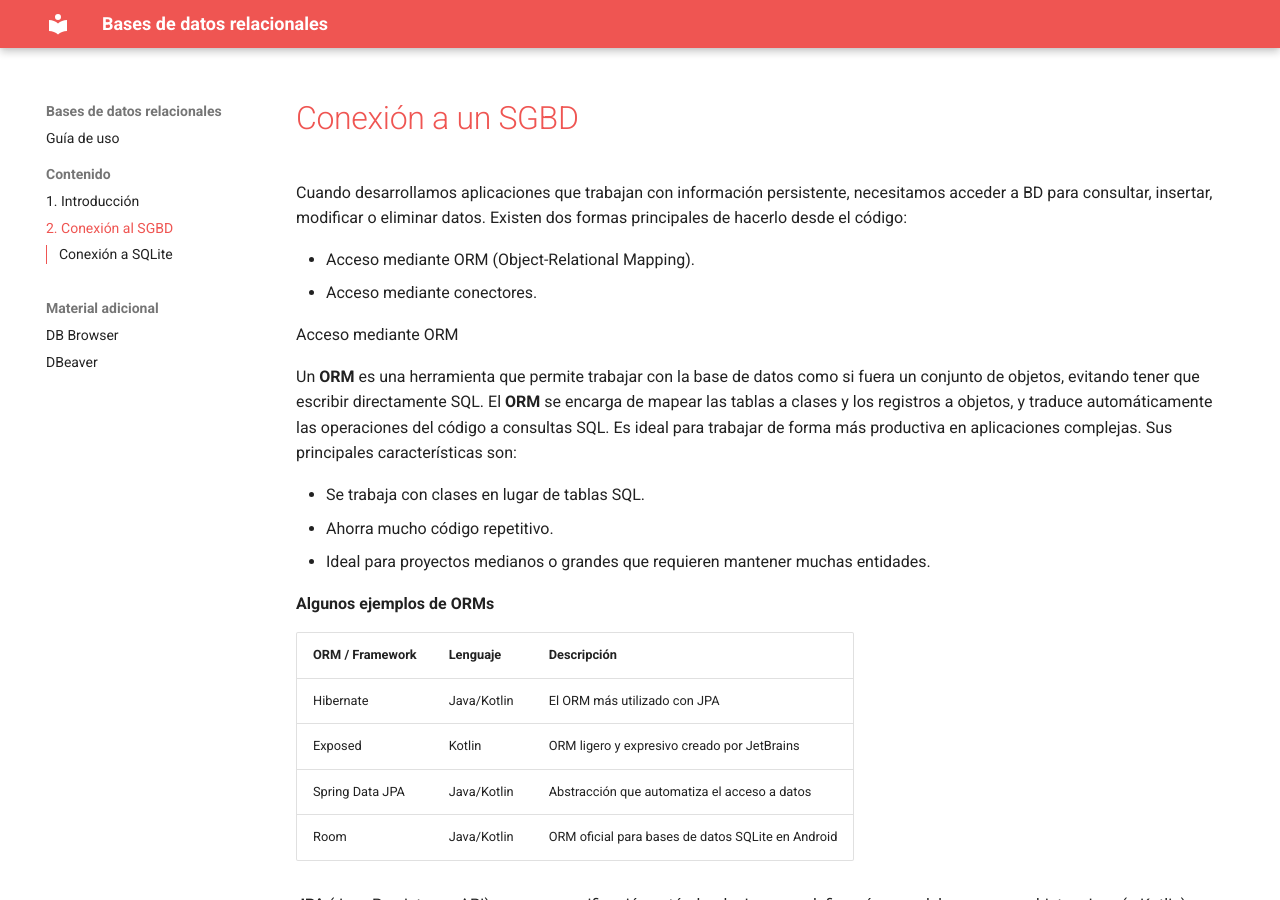
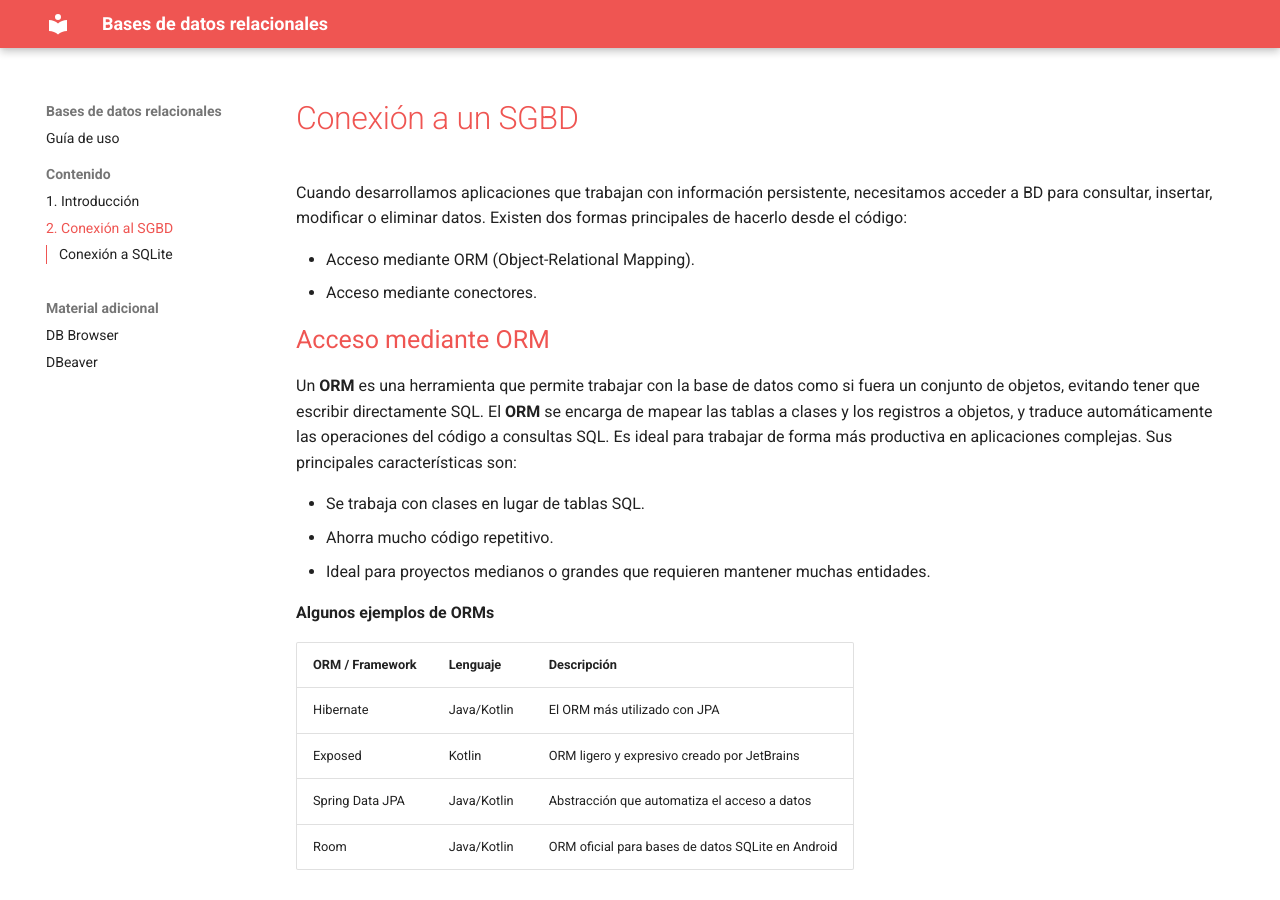
Before and after one commit to bpaterna/AD_BD_REL, an MkDocs documentation site: the page built from docs/2_conexiones.md, in a window 1280 px wide and 900 px high. Built offline with MkDocs 1.6.1 and Material for MkDocs 9.7.7, drawn with Linux system fonts in a browser that asks for light colours.

Commit message:
Update 2_conexiones.md

```diff
--- a/docs/2_conexiones.md
+++ b/docs/2_conexiones.md
@@ -6,7 +6,7 @@ Cuando desarrollamos aplicaciones que trabajan con información persistente, nec
   - Acceso mediante conectores.
 
 
-<span class="subtitulo">Acceso mediante ORM</span>
+<span class="mi_h2">Acceso mediante ORM</span>
 
 Un **ORM** es una herramienta que permite trabajar con la base de datos como si fuera un conjunto de objetos, evitando tener que escribir directamente SQL. El **ORM** se encarga de mapear las tablas a clases y los registros a objetos, y traduce automáticamente las operaciones del código a consultas SQL. Es ideal para trabajar de forma más productiva en aplicaciones complejas. Sus principales características son:
 
@@ -26,7 +26,7 @@ Room|	Java/Kotlin|	ORM oficial para bases de datos SQLite en Android
 **JPA** (Java Persistence API) es una especificación estándar de Java que define cómo se deben mapear objetos Java (o Kotlin) a tablas de bases de datos relacionales. Es decir, permite gestionar la persistencia de datos de forma orientada a objetos, sin necesidad de escribir SQL directamente. Es el estándar utilizado por las herramientas ORM como Hibernate, EclipseLink, o Spring Data JPA.
 
 
-<span class="subtitulo">Acceso mediante conectores</span>
+<span class="mi_h2">Acceso mediante conectores</span>
 
 En la introducción ya vimos que un **conector** (también llamado driver) es una librería software que permite que una aplicación se comunique con un gestor de base de datos (SGBD). Actúa como un puente entre nuestro código y la base de datos, traduciendo las instrucciones SQL a un lenguaje que el gestor puede entender y viceversa. Sin un conector, tu aplicación no podría comunicarse con la base de datos.
 
```
